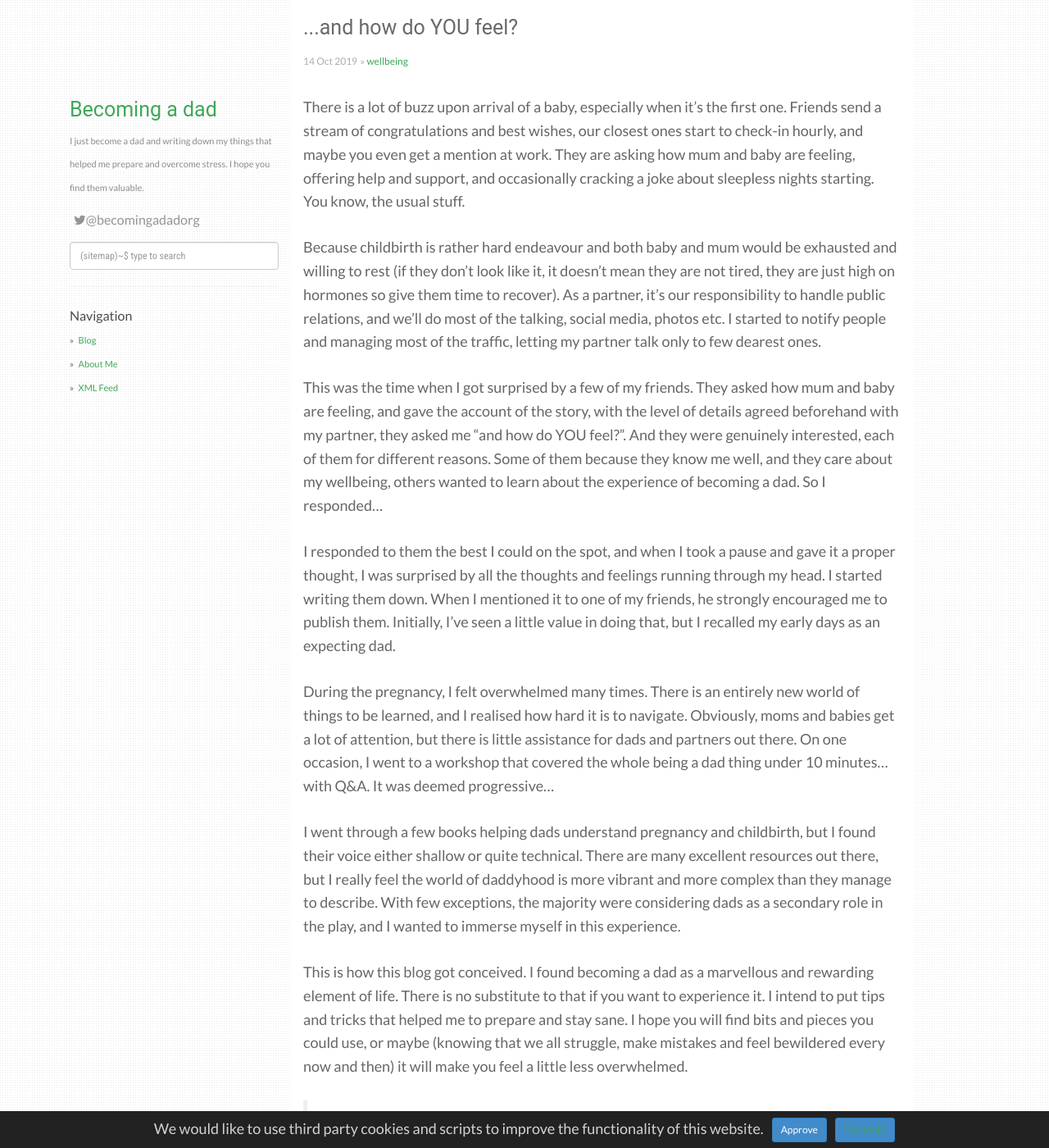
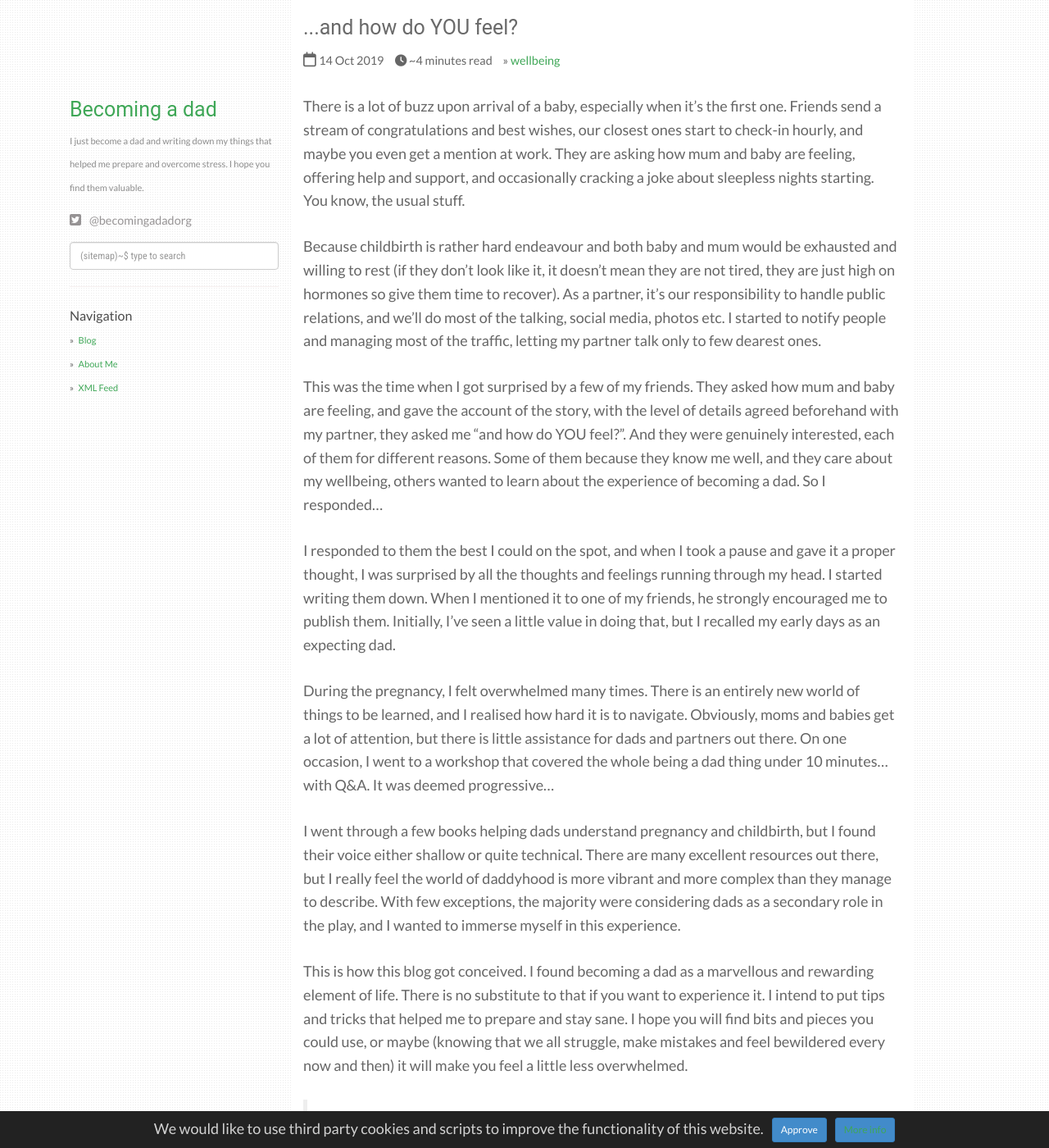
Before and after one commit to becomingadadblog/becomingadad, a Jekyll site: the page built from _posts/2019-10-15-And-how-do-you-feel.md, in a window 1280 px wide and 1400 px high. Shown: the whole window at 82% size. Built offline with Jekyll 4.4.1, drawn with Linux system fonts in a browser that asks for light colours; nearby versions of some CDN libraries; comment, search, counter and statistics services are not loaded.

Commit message:
Improved font aweseome icons (#10)

```diff
--- a/_config.yml
+++ b/_config.yml
@@ -17,7 +17,7 @@ collections:
     permalink: /resource/:path/
 
 social:
-    - icon: fa-twitter
+    - icon: fab fa-twitter-square
       link: "https://twitter.com/becomingadadorg"
       handle: "@becomingadadorg"
 
--- a/_layouts/default.html
+++ b/_layouts/default.html
@@ -84,7 +84,7 @@ layout: compress
     {% endif %}
 
     <!-- Font awesome icons -->
-    <link href="/static/css/font-awesome.min.css" rel="stylesheet" integrity="sha256-AIodEDkC8V/bHBkfyxzolUMw57jeQ9CauwhVW6YJ9CA=" crossorigin="anonymous">
+    <script src="https://kit.fontawesome.com/5e35740044.js" crossorigin="anonymous"></script>
     <!-- Bootstrap core CSS -->
     <link href="/static/css/bootstrap.min.css" rel="stylesheet">
     <!-- Fonts -->
@@ -113,7 +113,7 @@ layout: compress
           <div class="social">
             <ul>
               {% for link in site.social %}
-                <li><a href="{{ link.link }}" target="_blank"><i class="fa {{ link.icon }}"></i>{{ link.handle }}</a></li>
+                <li><a href="{{ link.link }}" target="_blank"><i class="social-icon {{ link.icon }}"></i><span class="social-handle">{{ link.handle }}</span></a></li>
               {% endfor %}
             </ul>
           </div>
--- a/_layouts/post.html
+++ b/_layouts/post.html
@@ -3,8 +3,21 @@ layout: default
 ---
 <header class="post-header">
   <h1 class="post-title">{{ page.title }}</h1>
-  <span class="time">{{ page.date | date_to_string }}</span>
+  <span class="posted-on">
+    <i class="far fa-calendar"></i>
+    <span class="time">{{ page.date | date_to_string }}</span>
+  </span>
+  <span class="time-to-read">
+    <i class="fas fa-clock"></i>
+    {% capture words %}
+    {{ content | number_of_words | minus : 180 }}
+    {% endcapture %}
+    {% unless words contains '-' %}
+    {{ words | plus: 150 | divided_by:150 | append: ' minutes read' | prepend: '~'}}
+    {% endunless %}
+  </span>
   {% if page.categories %}
+
     <span class="categories">
       &raquo; {% for category in page.categories %}<a href="/category/{{ category }}">{{ category }}</a>{% if forloop.last == false %}, {% endif %}{% endfor %}
     </span>
--- a/static/css/main.css
+++ b/static/css/main.css
@@ -13,11 +13,11 @@ hr {
   border-bottom: 1px solid #fff;
 }
 
-.post-header .time, .post-header .categories
+.post-header .time, .post-header .categories, .post-header .time-to-read
 {
-  color: #ADADAD;
   margin-bottom: 4px;
-  font-size: 12px;
+  margin-right: 10px;
+  font-size: 0.8em;
 }
 h1, h2, h3 {
   color: #696969;
@@ -137,7 +137,7 @@ div.col-sm-3 div.profile-about {
 }
 .social ul li {
   display: inline-block;
-  margin: 0 5px;
+  margin: 0;
 }
 .social li a {
   font-size: 16px;
@@ -145,6 +145,11 @@ div.col-sm-3 div.profile-about {
 }
 .social li a:hover {
   color: #6D6D6D;
+}
+
+.social .social-handle{
+  margin: 0 10px;
+  font-size: 0.9em;
 }
 
 .share-page {
```
Also changed, not shown: static/css/font-awesome.min.css (deleted), 1 other file.
